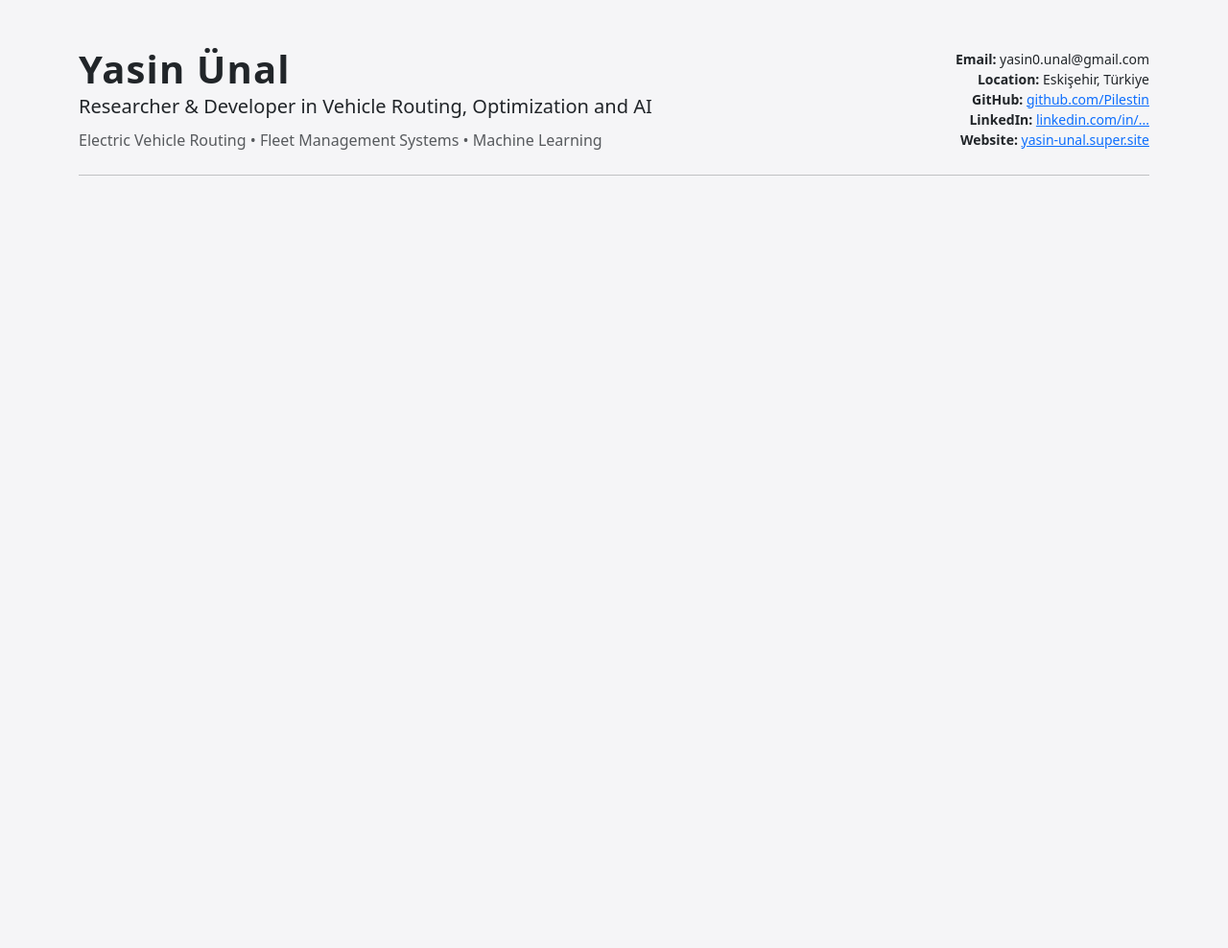
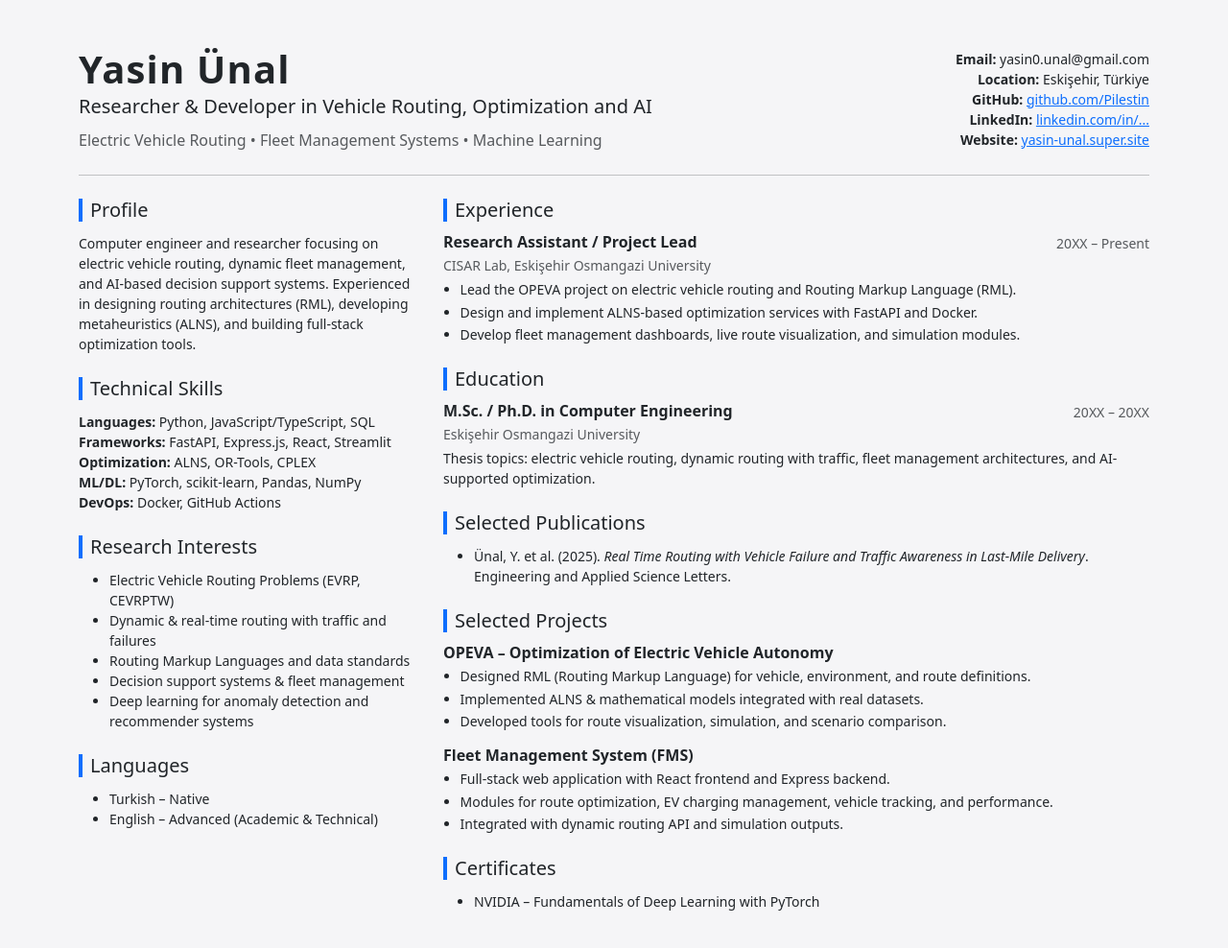
Before and after one commit to Pilestin/yasin-unal-portfolio, a plain HTML site: page index.html in a window 1280 px wide. Shown: the whole page at 96% size. Before the commit the page ends 800 px from the top, so only its background shows below. Drawn offline with nearby package versions, Linux system fonts and the light colour scheme.

Commit message:
Add detailed CV sections (profile, skills, experience, education, publications, projects, and certificates)

```diff
--- a/index.html
+++ b/index.html
@@ -40,6 +40,143 @@
       </div>
       <hr class="mt-4" />
     </header>
+    <div class="row">
+      <!-- Left column -->
+      <div class="col-lg-4">
+        <!-- Profile -->
+        <section class="mb-4">
+          <h2 class="section-title h5">Profile</h2>
+          <p class="mb-0 small">
+            Computer engineer and researcher focusing on electric vehicle routing,
+            dynamic fleet management, and AI-based decision support systems.
+            Experienced in designing routing architectures (RML), developing
+            metaheuristics (ALNS), and building full-stack optimization tools.
+          </p>
+        </section>
+
+        <!-- Skills -->
+        <section class="mb-4">
+          <h2 class="section-title h5">Technical Skills</h2>
+          <ul class="list-unstyled small mb-1">
+            <li><strong>Languages:</strong> Python, JavaScript/TypeScript, SQL</li>
+            <li><strong>Frameworks:</strong> FastAPI, Express.js, React, Streamlit</li>
+            <li><strong>Optimization:</strong> ALNS, OR-Tools, CPLEX</li>
+            <li><strong>ML/DL:</strong> PyTorch, scikit-learn, Pandas, NumPy</li>
+            <li><strong>DevOps:</strong> Docker, GitHub Actions</li>
+          </ul>
+        </section>
+
+        <!-- Research Interests -->
+        <section class="mb-4">
+          <h2 class="section-title h5">Research Interests</h2>
+          <ul class="small mb-0">
+            <li>Electric Vehicle Routing Problems (EVRP, CEVRPTW)</li>
+            <li>Dynamic &amp; real-time routing with traffic and failures</li>
+            <li>Routing Markup Languages and data standards</li>
+            <li>Decision support systems &amp; fleet management</li>
+            <li>Deep learning for anomaly detection and recommender systems</li>
+          </ul>
+        </section>
+
+        <!-- Languages -->
+        <section class="mb-4">
+          <h2 class="section-title h5">Languages</h2>
+          <ul class="small mb-0">
+            <li>Turkish – Native</li>
+            <li>English – Advanced (Academic &amp; Technical)</li>
+          </ul>
+        </section>
+      </div>
+
+      <!-- Right column -->
+      <div class="col-lg-8">
+        <!-- Experience -->
+        <section class="mb-4">
+          <h2 class="section-title h5">Experience</h2>
+
+          <div class="cv-item mb-3">
+            <div class="d-flex justify-content-between">
+              <h3 class="h6 mb-1">Research Assistant / Project Lead</h3>
+              <span class="text-muted small">20XX – Present</span>
+            </div>
+            <div class="text-muted small mb-1">CISAR Lab, Eskişehir Osmangazi University</div>
+            <ul class="small mb-0">
+              <li>Lead the OPEVA project on electric vehicle routing and Routing Markup Language (RML).</li>
+              <li>Design and implement ALNS-based optimization services with FastAPI and Docker.</li>
+              <li>Develop fleet management dashboards, live route visualization, and simulation modules.</li>
+            </ul>
+          </div>
+
+          <!-- Add more experience blocks here -->
+        </section>
+
+        <!-- Education -->
+        <section class="mb-4">
+          <h2 class="section-title h5">Education</h2>
+
+          <div class="cv-item mb-3">
+            <div class="d-flex justify-content-between">
+              <h3 class="h6 mb-1">M.Sc. / Ph.D. in Computer Engineering</h3>
+              <span class="text-muted small">20XX – 20XX</span>
+            </div>
+            <div class="text-muted small mb-1">Eskişehir Osmangazi University</div>
+            <p class="small mb-0">
+              Thesis topics: electric vehicle routing, dynamic routing with traffic,
+              fleet management architectures, and AI-supported optimization.
+            </p>
+          </div>
+
+          <!-- More degrees if needed -->
+        </section>
+
+        <!-- Publications -->
+        <section class="mb-4">
+          <h2 class="section-title h5">Selected Publications</h2>
+          <ul class="small mb-0">
+            <li>
+              Ünal, Y. et al. (2025).
+              <em>Real Time Routing with Vehicle Failure and Traffic Awareness in Last-Mile Delivery</em>.
+              Engineering and Applied Science Letters.
+            </li>
+            <!-- Diğer makaleleri buraya ekleyebiliriz -->
+          </ul>
+        </section>
+
+        <!-- Projects -->
+        <section class="mb-4">
+          <h2 class="section-title h5">Selected Projects</h2>
+
+          <div class="cv-item mb-3">
+            <h3 class="h6 mb-1">OPEVA – Optimization of Electric Vehicle Autonomy</h3>
+            <ul class="small mb-0">
+              <li>Designed RML (Routing Markup Language) for vehicle, environment, and route definitions.</li>
+              <li>Implemented ALNS &amp; mathematical models integrated with real datasets.</li>
+              <li>Developed tools for route visualization, simulation, and scenario comparison.</li>
+            </ul>
+          </div>
+
+          <div class="cv-item mb-3">
+            <h3 class="h6 mb-1">Fleet Management System (FMS)</h3>
+            <ul class="small mb-0">
+              <li>Full-stack web application with React frontend and Express backend.</li>
+              <li>Modules for route optimization, EV charging management, vehicle tracking, and performance.</li>
+              <li>Integrated with dynamic routing API and simulation outputs.</li>
+            </ul>
+          </div>
+
+          <!-- Diğer projeler buraya -->
+        </section>
+
+        <!-- Certificates -->
+        <section class="mb-4">
+          <h2 class="section-title h5">Certificates</h2>
+          <ul class="small mb-0">
+            <li>NVIDIA – Fundamentals of Deep Learning with PyTorch</li>
+            <!-- Diğer sertifikalar -->
+          </ul>
+        </section>
+      </div>
+    </div>
 
 
   </div>
```
